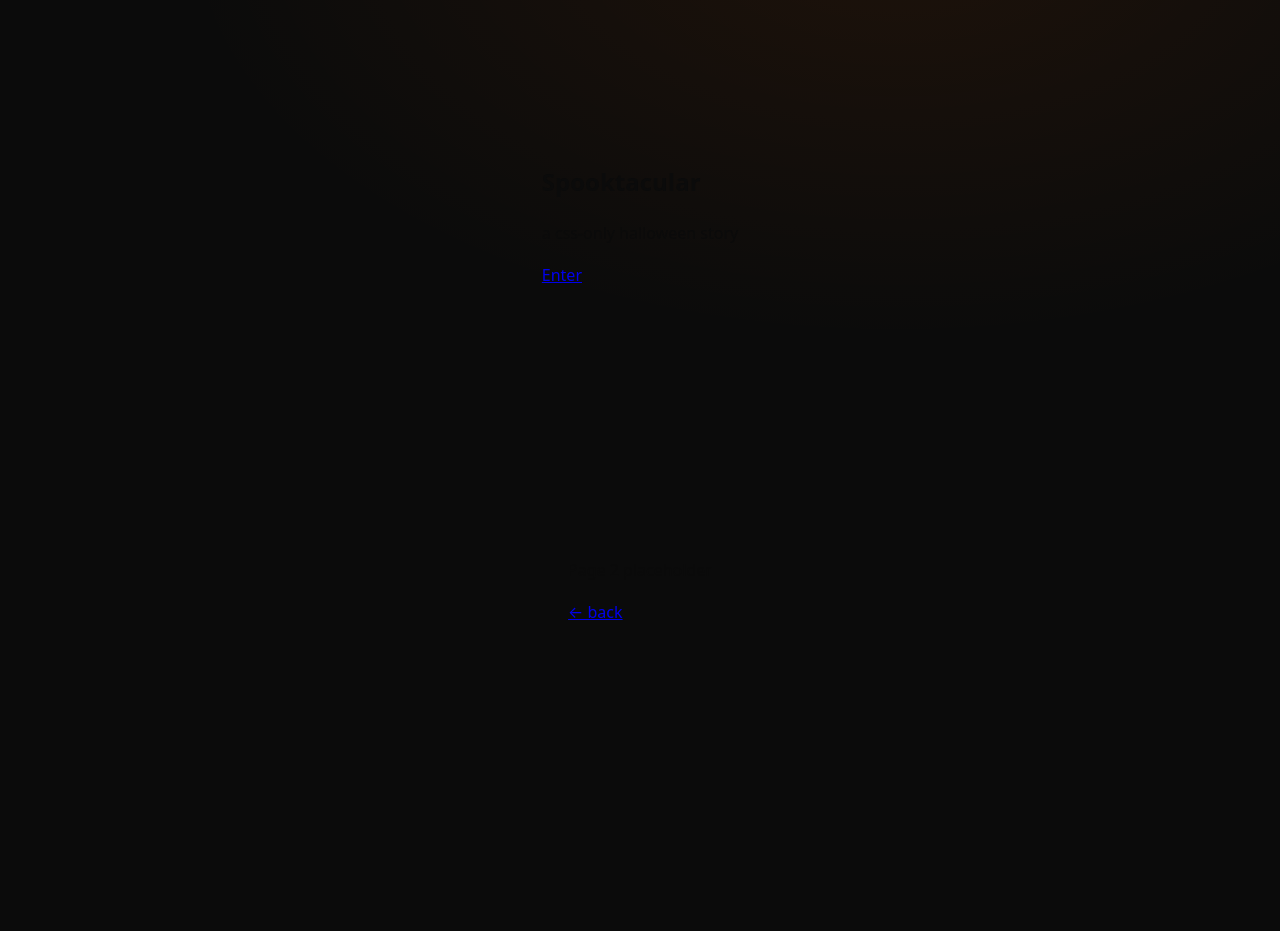
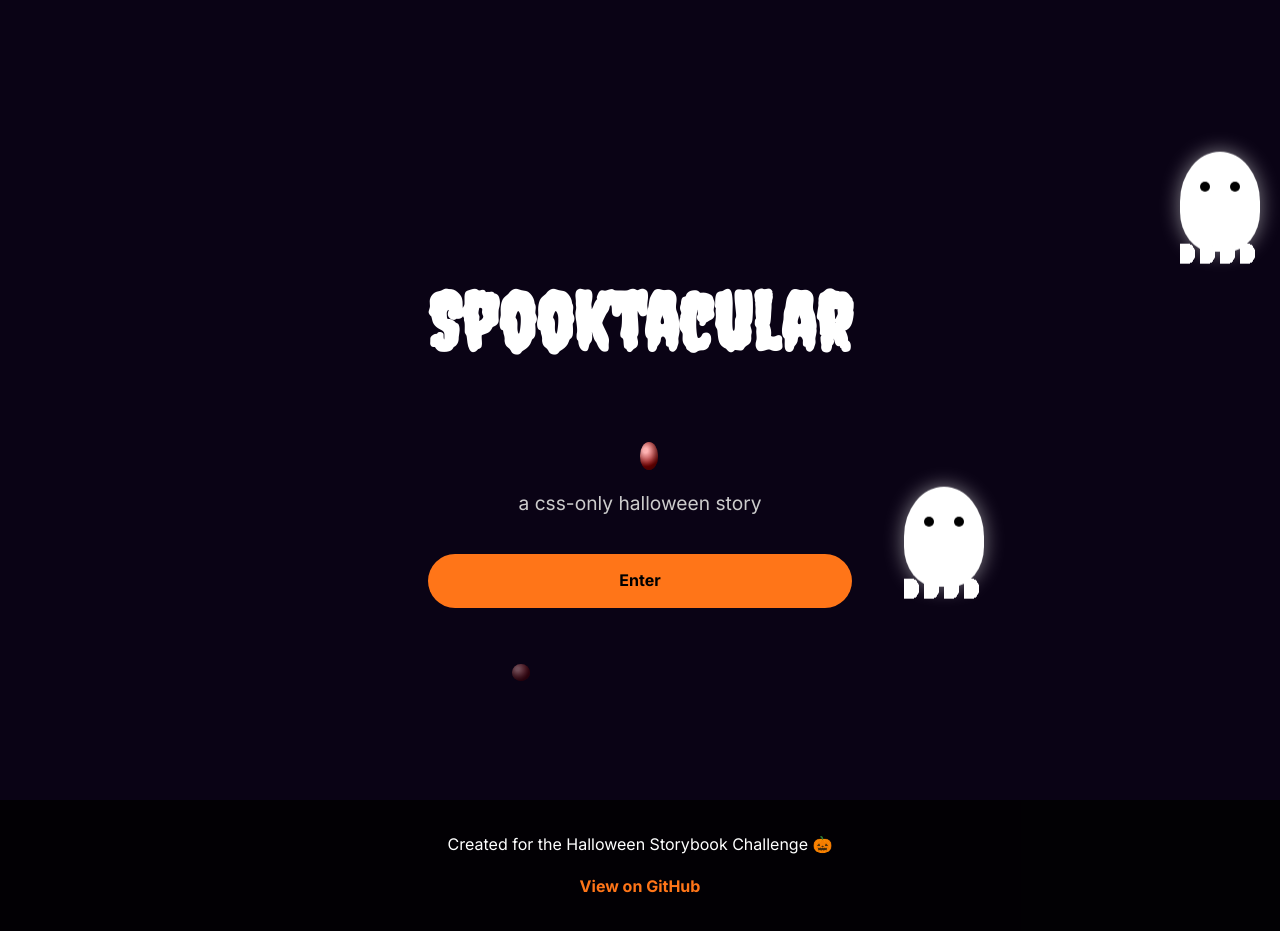
Before and after one commit to JulianBoolean03/StoryBook, a plain HTML site: page index.html in a window 1280 px wide. Before the commit the page ends 800 px from the top, so only its background shows below. Drawn offline with Linux system fonts and the light colour scheme.

Commit message:
descrice what you had

```diff
--- a/index.html
+++ b/index.html
@@ -5,7 +5,7 @@
   <meta name="viewport" content="width=device-width,initial-scale=1" />
   <title>Spooktacular</title>
   <link href="https://fonts.googleapis.com/css2?family=Creepster&family=Inter:wght@400;700;900&display=swap" rel="stylesheet" />
-  <link rel="stylesheet" href="spooktacular.css" />
+  <link rel="stylesheet" href="spooktacular1.css" />
 </head>
 <body>
   <section id="chapter-1" class="page intro">
@@ -17,14 +17,20 @@
     <div class="blood-drop drop1"></div>
     <div class="blood-drop drop2"></div>
     <div class="blood-drop drop3"></div>
-    <div class="ghost ghost1" tabindex="0" aria-label="ghost"></div>
-    <div class="ghost ghost2" tabindex="0" aria-label="ghost"></div>
+    <div class="ghost ghost1"></div>
+    <div class="ghost ghost2"></div>
   </section>
+
   <section id="chapter-2" class="page splash">
     <div class="placeholder">
       <p>Page 2 placeholder</p>
       <a class="back" href="#chapter-1">← back</a>
     </div>
   </section>
+
+  <footer class="footer">
+    <p>Created for the Halloween Storybook Challenge 🎃</p>
+    <p><a href="https://github.com/JulianBoolean03/StoryBook" target="_blank">View on GitHub</a></p>
+  </footer>
 </body>
 </html>
--- /dev/null
+++ b/spooktacular1.css
@@ -0,0 +1,64 @@
+:root{
+  --pumpkin:#FF7518; --purple:#4B0082; --green:#228B22; --black:#000; --ghost:#FFF;
+  --display:'Creepster', system-ui, sans-serif;
+  --body:'Inter', system-ui, sans-serif;
+}
+
+html{scroll-behavior:smooth}
+body{margin:0;font:16px/1.6 var(--body);color:var(--ghost);background:#0a0315;overflow:hidden}
+
+.page{display:none;min-height:100vh;place-items:center;position:relative}
+.page:first-of-type{display:grid}
+.page:target{display:grid}
+
+.intro-wrap{text-align:center;display:grid;gap:1rem;z-index:2;position:relative}
+.title{font-family:var(--display);font-size:clamp(2.5rem,10vw,5rem);color:#fff}
+.tagline{font-size:1.2rem;color:#ccc}
+.cta{display:inline-block;text-decoration:none;font-weight:700;background:var(--pumpkin);color:#000;padding:.9rem 1.5rem;border-radius:2rem}
+.cta:hover,.cta:focus{background:#ffa96e;outline:3px solid var(--green);outline-offset:3px}
+
+.splash{text-align:center;padding:2rem}
+.placeholder{background:rgba(255,255,255,.1);padding:2rem;border-radius:1rem}
+.back{display:inline-block;margin-top:1rem;color:#fff;text-decoration:none;background:var(--purple);padding:.6rem 1rem;border-radius:.5rem}
+.back:hover,.back:focus{background:#6f16c1}
+
+.blood-drop{position:absolute;top:0;width:18px;height:18px;background:radial-gradient(circle at 30% 30%,#ffb3b3 10%,#8b0000 70%);border-radius:50%;box-shadow:inset -2px -4px 6px rgba(0,0,0,.5);animation:drip 3s infinite}
+.drop1{left:40%;animation-delay:0s}
+.drop2{left:50%;animation-delay:1s}
+.drop3{left:60%;animation-delay:2s}
+@keyframes drip{0%{top:-20px;opacity:1;height:18px}50%{top:60%;height:28px;opacity:1}100%{top:100%;opacity:0;height:8px}}
+
+.ghost{position:absolute;width:80px;height:100px;background:var(--ghost);border-radius:50% 50% 40% 40%;opacity:.9;box-shadow:0 0 20px rgba(255,255,255,.5);cursor:pointer;transition:transform .2s,opacity .2s,filter .2s}
+.ghost::before{content:"";position:absolute;bottom:-12px;left:0;width:100%;height:20px;background:radial-gradient(circle at 20% 50%,var(--ghost) 60%,transparent 61%) repeat-x;background-size:20px 20px}
+.ghost::after{content:"";position:absolute;top:30%;left:25%;width:10px;height:10px;background:#000;border-radius:50%;box-shadow:30px 0 #000}
+
+.ghost1{top:20%;left:-100px;animation:floatGhost1 12s linear infinite}
+.ghost2{top:60%;left:-120px;animation:floatGhost2 15s linear infinite}
+
+.ghost1:hover,.ghost1:focus-visible{animation:floatGhost1 6s linear infinite,wobble .6s ease-in-out infinite;filter:drop-shadow(0 0 26px rgba(255,255,255,.8));transform:translateY(-4px) scale(1.03)}
+.ghost2:hover,.ghost2:focus-visible{animation:floatGhost2 7s linear infinite,wobble .6s ease-in-out infinite;filter:drop-shadow(0 0 26px rgba(255,255,255,.8));transform:translateY(-4px) scale(1.03)}
+.ghost:active{opacity:.2;transform:scale(.9)}
+
+@keyframes floatGhost1{0%{transform:translateX(0) translateY(0);opacity:0}10%{opacity:1}50%{transform:translateX(120vw) translateY(-10px)}90%{opacity:1}100%{transform:translateX(130vw) translateY(0);opacity:0}}
+@keyframes floatGhost2{0%{transform:translateX(0) translateY(0);opacity:0}10%{opacity:1}50%{transform:translateX(120vw) translateY(10px)}90%{opacity:1}100%{transform:translateX(130vw) translateY(0);opacity:0}}
+@keyframes wobble{0%{transform:translateY(-3px)}50%{transform:translateY(3px)}100%{transform:translateY(-3px)}}
+
+.footer {
+  text-align: center;
+  padding: 1rem;
+  background: rgba(0,0,0,0.8);
+  color: var(--ghost);
+  position: relative;
+}
+
+.footer a {
+  color: var(--pumpkin);
+  text-decoration: none;
+  font-weight: bold;
+}
+
+.footer a:hover,
+.footer a:focus {
+  color: var(--green);
+  text-decoration: underline;
+}
```
